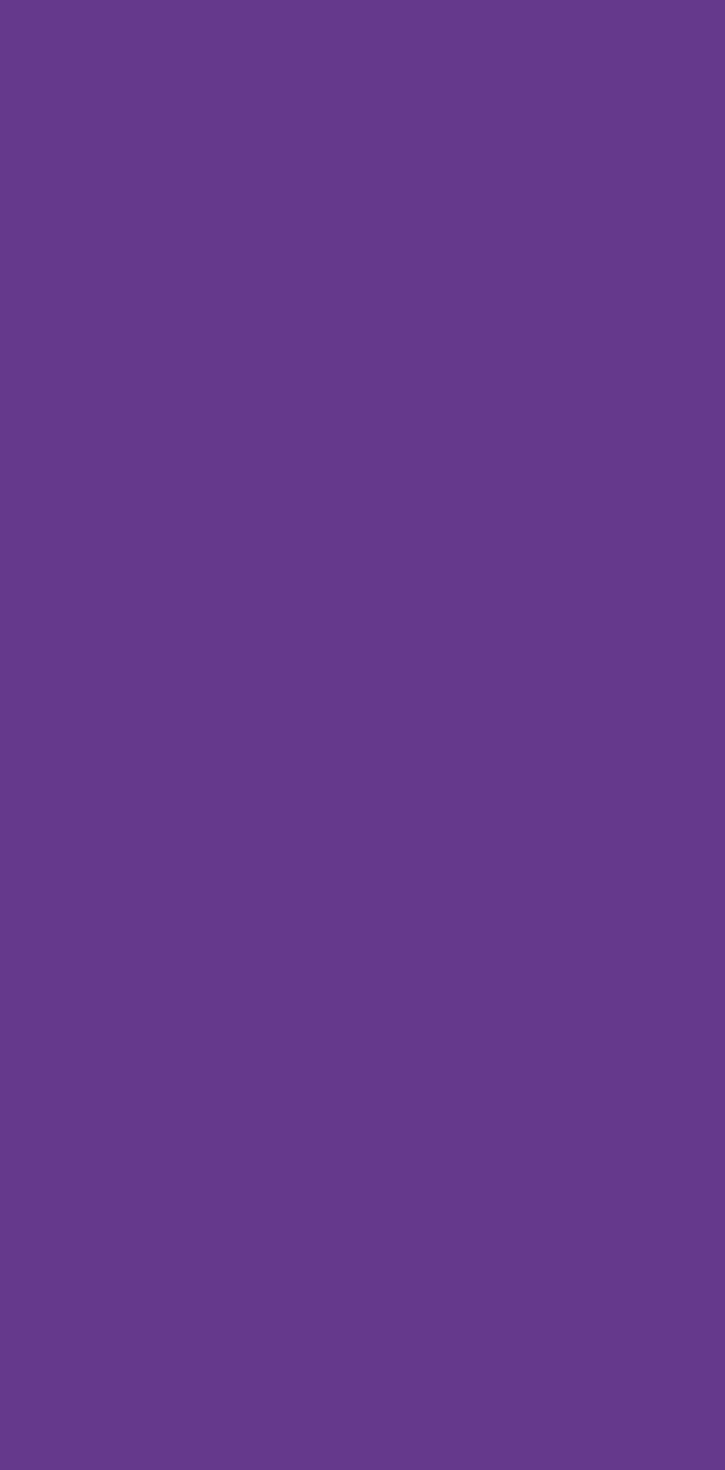
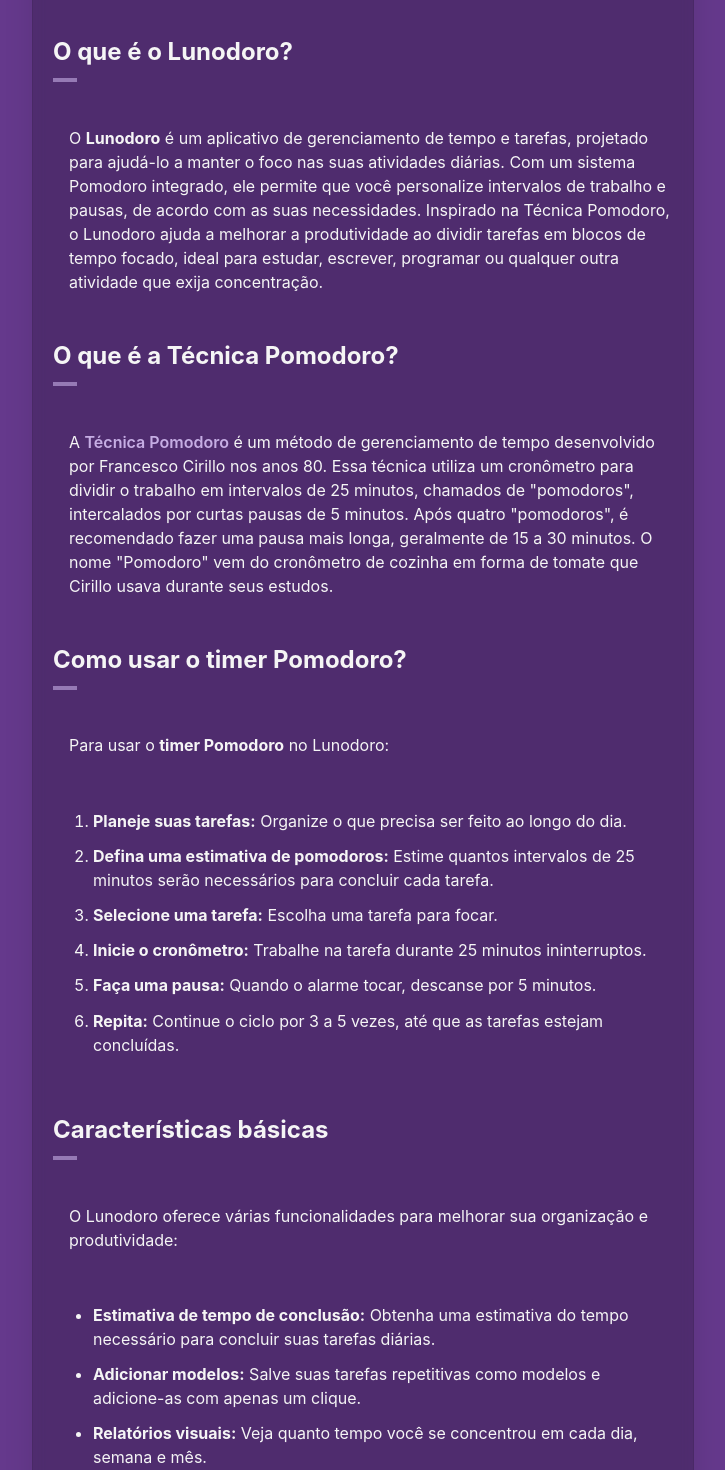
Before and after one commit to Isabelaponte/lunodoro, a React (Vite) app in the folder frontend-react/: page /about in a window 1280 px wide. Before the commit this address had no page. Shown: the part 240-1710 px from the top of the page, without its empty margins (269-994 px from the left). Before the commit the page ends 800 px from the top, so only its background shows below. Built offline with nearby package versions, Linux system fonts and the light colour scheme.

Commit message:
feat: add about page

```diff
--- a/frontend-react/src/components/Header/Header.tsx
+++ b/frontend-react/src/components/Header/Header.tsx
@@ -20,7 +20,7 @@
       <Link to={"/report"}>
         <HeaderLink>Relatórios</HeaderLink>
       </Link>
-      <Link to={"/"}>
+      <Link to={"/about"}>
         <HeaderLink>Sobre</HeaderLink>
       </Link>
       <Link to={"/login"}>
--- /dev/null
+++ b/frontend-react/src/pages/AboutPage/AboutPage.styles.ts
@@ -0,0 +1,61 @@
+import styled from "styled-components";
+
+export const Main = styled.main`
+  max-width: 620px;
+  margin: 2.5rem auto;
+  padding: 20px;
+  background: rgba(0, 0, 0, 0.21);
+  border-radius: 16px;
+  box-shadow: 0 4px 30px rgba(0, 0, 0, 0.1);
+  backdrop-filter: blur(6.7px);
+  -webkit-backdrop-filter: blur(6.7px);
+  border: 1px solid rgba(0, 0, 0, 0.07);
+  color: ${({ theme }) => theme.colors.textColor};
+`;
+
+export const Section = styled.section`
+  display: flex;
+  flex-direction: column;
+  gap: 0.5rem;
+  margin-top: 0.5rem;
+`;
+
+export const Title = styled.h1`
+  font-size: 2rem;
+  color: ${({ theme }) => theme.colors.textColor};
+`;
+
+export const SubTitle = styled.h2`
+  font-size: 1.5rem;
+  color: ${({ theme }) => theme.colors.textColor};
+  &::after {
+    content: "";
+    display: block;
+    width: 24px;
+    padding-top: 8px;
+    border-bottom: 4px solid ${({ theme }) => theme.colors.linkColor};;
+    opacity: 0.6;
+  }
+`;
+
+export const Paragraph = styled.p`
+  padding-left: 1rem;
+`;
+
+export const List = styled.ol`
+  padding-left: 2.5rem;
+`;
+
+export const UnorderedList = styled.ul`
+  padding-left: 2.5rem;
+`;
+
+export const ListItem = styled.li`
+  margin: 0.7rem 0;
+`;
+
+export const Link = styled.a`
+  text-decoration: none;
+  font-weight: 600;
+  color: ${({ theme }) => theme.colors.linkColor};
+`;
--- /dev/null
+++ b/frontend-react/src/pages/AboutPage/AboutPage.tsx
@@ -0,0 +1,123 @@
+import {
+  Main,
+  Section,
+  SubTitle,
+  Paragraph,
+  UnorderedList,
+  Title,
+  List,
+  ListItem,
+  Link,
+} from "./AboutPage.styles";
+
+const AboutPage = () => {
+  return (
+    <Main>
+      <article>
+        <header>
+          <Title>Perguntas Frequentes</Title>
+        </header>
+        <Section>
+          <header>
+            <SubTitle>O que é o Lunodoro?</SubTitle>
+          </header>
+          <Paragraph>
+            O <strong>Lunodoro</strong> é um aplicativo de gerenciamento de
+            tempo e tarefas, projetado para ajudá-lo a manter o foco nas suas
+            atividades diárias. Com um sistema Pomodoro integrado, ele permite
+            que você personalize intervalos de trabalho e pausas, de acordo com
+            as suas necessidades. Inspirado na Técnica Pomodoro, o Lunodoro
+            ajuda a melhorar a produtividade ao dividir tarefas em blocos de
+            tempo focado, ideal para estudar, escrever, programar ou qualquer
+            outra atividade que exija concentração.
+          </Paragraph>
+        </Section>
+
+        <Section>
+          <header>
+            <SubTitle>O que é a Técnica Pomodoro?</SubTitle>
+          </header>
+          <Paragraph>
+            A{" "}
+            <Link href="https://www.pomodorotechnique.com/" target="_blank">
+              Técnica Pomodoro
+            </Link>{" "}
+            é um método de gerenciamento de tempo desenvolvido por Francesco
+            Cirillo nos anos 80. Essa técnica utiliza um cronômetro para dividir
+            o trabalho em intervalos de 25 minutos, chamados de "pomodoros",
+            intercalados por curtas pausas de 5 minutos. Após quatro
+            "pomodoros", é recomendado fazer uma pausa mais longa, geralmente de
+            15 a 30 minutos. O nome "Pomodoro" vem do cronômetro de cozinha em
+            forma de tomate que Cirillo usava durante seus estudos.
+          </Paragraph>
+        </Section>
+
+        <Section>
+          <header>
+            <SubTitle>Como usar o timer Pomodoro?</SubTitle>
+          </header>
+          <Paragraph>
+            Para usar o <strong>timer Pomodoro</strong> no Lunodoro:
+          </Paragraph>
+          <List>
+            <ListItem>
+              <strong>Planeje suas tarefas:</strong> Organize o que precisa ser
+              feito ao longo do dia.
+            </ListItem>
+            <ListItem>
+              <strong>Defina uma estimativa de pomodoros:</strong> Estime
+              quantos intervalos de 25 minutos serão necessários para concluir
+              cada tarefa.
+            </ListItem>
+            <ListItem>
+              <strong>Selecione uma tarefa:</strong> Escolha uma tarefa para
+              focar.
+            </ListItem>
+            <ListItem>
+              <strong>Inicie o cronômetro:</strong> Trabalhe na tarefa durante
+              25 minutos ininterruptos.
+            </ListItem>
+            <ListItem>
+              <strong>Faça uma pausa:</strong> Quando o alarme tocar, descanse
+              por 5 minutos.
+            </ListItem>
+            <ListItem>
+              <strong>Repita:</strong> Continue o ciclo por 3 a 5 vezes, até que
+              as tarefas estejam concluídas.
+            </ListItem>
+          </List>
+        </Section>
+
+        <Section>
+          <header>
+            <SubTitle>Características básicas</SubTitle>
+          </header>
+          <Paragraph>
+            O Lunodoro oferece várias funcionalidades para melhorar sua
+            organização e produtividade:
+          </Paragraph>
+          <UnorderedList>
+            <ListItem>
+              <strong>Estimativa de tempo de conclusão:</strong> Obtenha uma
+              estimativa do tempo necessário para concluir suas tarefas diárias.
+            </ListItem>
+            <ListItem>
+              <strong>Adicionar modelos:</strong> Salve suas tarefas repetitivas
+              como modelos e adicione-as com apenas um clique.
+            </ListItem>
+            <ListItem>
+              <strong>Relatórios visuais:</strong> Veja quanto tempo você se
+              concentrou em cada dia, semana e mês.
+            </ListItem>
+            <ListItem>
+              <strong>Configurações personalizadas:</strong> Personalize seu
+              tempo de foco/pausa, sons de alarme, sons de fundo e muito mais.
+            </ListItem>
+          </UnorderedList>
+        </Section>
+      </article>
+    </Main>
+  );
+};
+
+export default AboutPage;
--- a/frontend-react/src/routes/app.routes.tsx
+++ b/frontend-react/src/routes/app.routes.tsx
@@ -5,6 +5,7 @@
 import TaskList from "../pages/TaskList/TaskList";
 import SignUp from "../pages/SignUp/SignUp";
 import ReportPage from "../pages/ReportPage/ReportPage";
+import AboutPage from "../pages/AboutPage/AboutPage";
 
 const AppRouter = () => {
   return (
@@ -16,6 +17,7 @@
         <Route path="task-list" element={<TaskList />} />
         <Route path="task-list/:taskId" element={<TaskList />} />
         <Route path="report" element={<ReportPage />} />
+        <Route path="about" element={<AboutPage />} />
       </Route>
     </Routes>
   );
```
